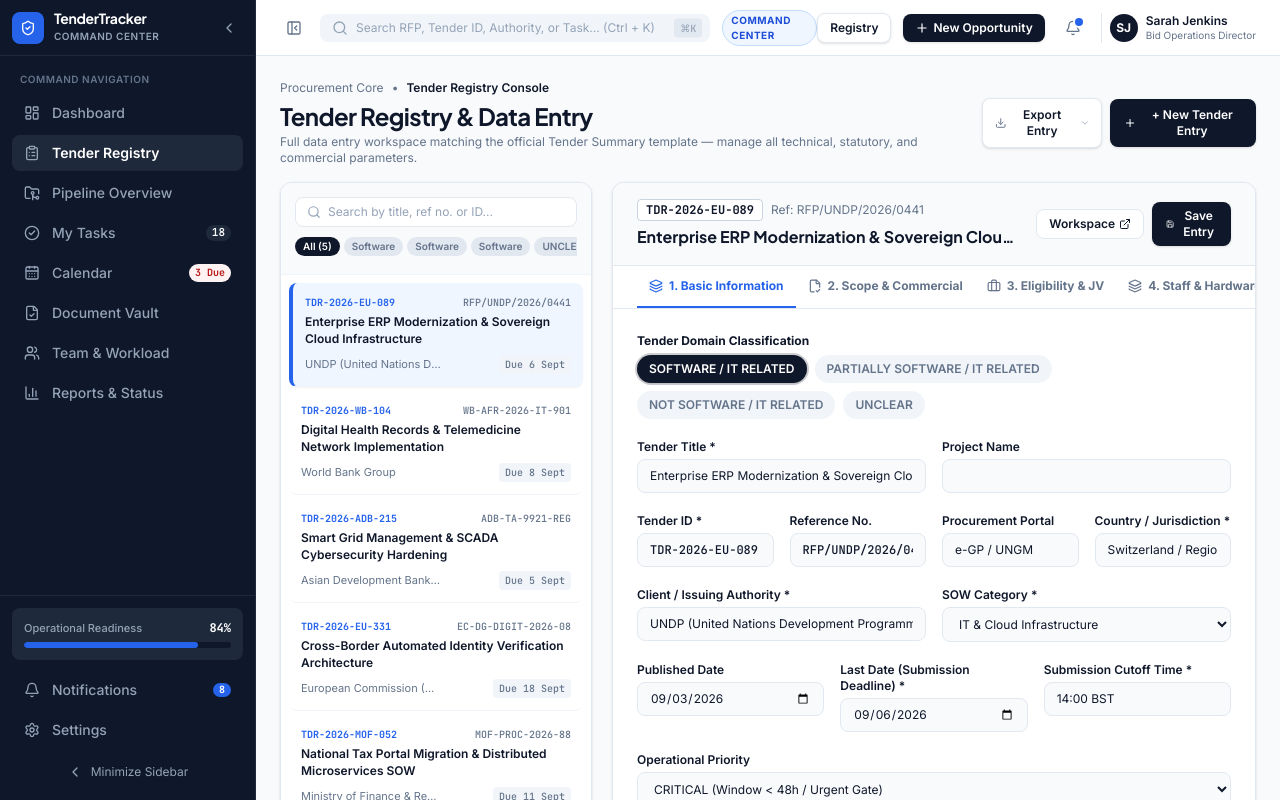
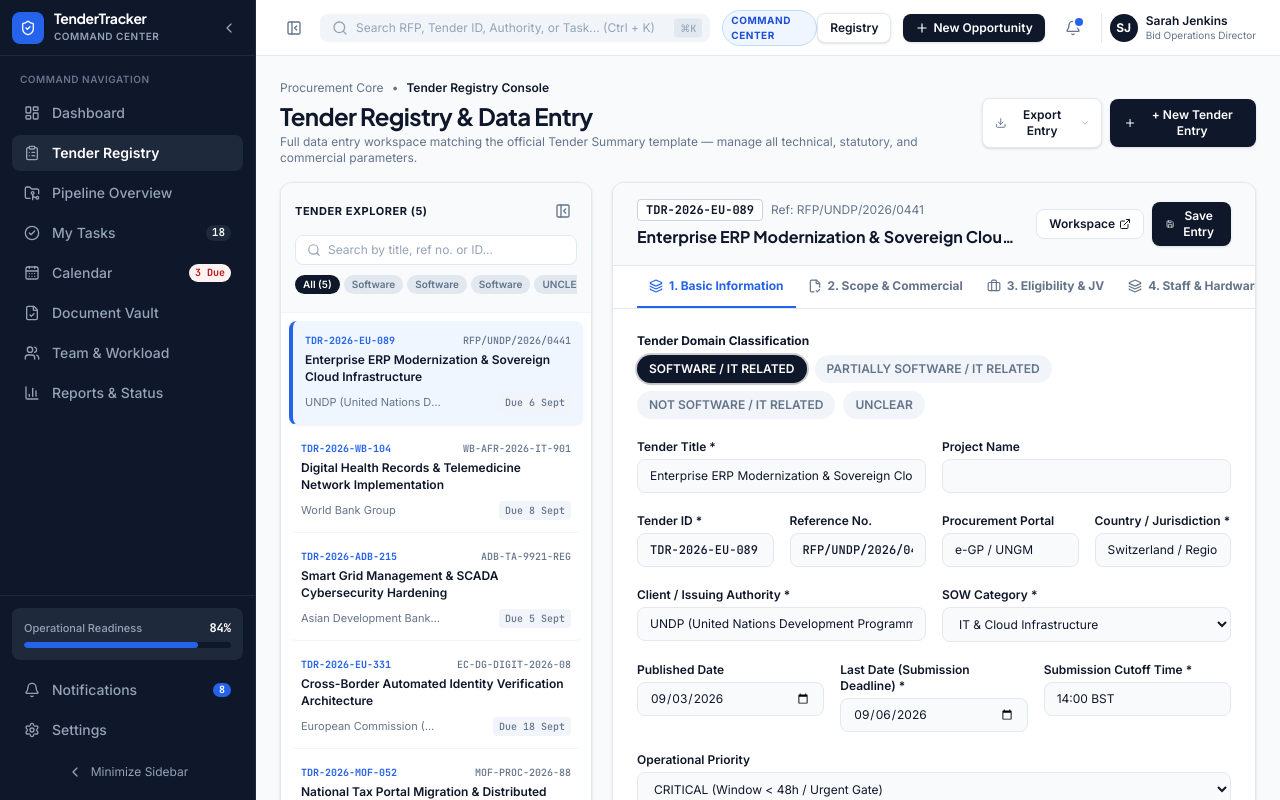
Before and after one commit to akib25889/Tender-tracker-v2, a React (Vite) app in the folder frontend/: page /registry in a window 1280 px wide. Shown: the top 800 px of the page. Built offline with nearby package versions, Linux system fonts and the light colour scheme.

Commit message:
feat(registry): add minimizer on Tender Registry search and list panel

```diff
--- a/frontend/src/pages/TenderRegistryPage.tsx
+++ b/frontend/src/pages/TenderRegistryPage.tsx
@@ -11,6 +11,8 @@ import {
   Briefcase,
   AlertTriangle,
   ExternalLink,
+  PanelLeftClose,
+  PanelLeftOpen,
 } from 'lucide-react';
 import { useTenders } from '../context/TenderContext';
 import {
@@ -43,6 +45,7 @@ export const TenderRegistryPage: React.FC = () => {
   >('BASIC');
 
   const [saveSuccess, setSaveSuccess] = useState(false);
+  const [isRailCollapsed, setIsRailCollapsed] = useState(false);
 
   // Form State initialized from currently selected tender
   const selectedTender =
@@ -557,10 +560,25 @@ export const TenderRegistryPage: React.FC = () => {
 
       {/* 2-Column Split Workspace (Rail + Editor) */}
       <div className="grid grid-cols-1 lg:grid-cols-12 gap-5 min-h-[750px]">
-        {/* Left List Rail (4 Cols) */}
-        <div className="lg:col-span-4 bg-white rounded-xl border border-[#E2E8F0] shadow-sm flex flex-col overflow-hidden">
-          {/* Rail Header & Search */}
+        {/* Left List Rail (Conditional Minimization) */}
+        {!isRailCollapsed && (
+          <div className="lg:col-span-4 bg-white rounded-xl border border-[#E2E8F0] shadow-sm flex flex-col overflow-hidden transition-all duration-300">
+            {/* Rail Header with Minimizer */}
             <div className="p-3.5 border-b border-[#F1F5F9] space-y-2.5 bg-[#F8FAFC]">
+              <div className="flex items-center justify-between gap-2">
+                <span className="text-[11px] font-bold text-[#0F172A] uppercase tracking-wider">
+                  Tender Explorer ({filteredTenders.length})
+                </span>
+                <button
+                  type="button"
+                  onClick={() => setIsRailCollapsed(true)}
+                  className="p-1.5 rounded-lg text-[#64748B] hover:text-[#0F172A] hover:bg-[#E2E8F0] transition-colors"
+                  title="Minimize search & list panel"
+                >
+                  <PanelLeftClose className="w-4 h-4" />
+                </button>
+              </div>
+
               <div className="relative">
                 <Search className="w-3.5 h-3.5 text-[#94A3B8] absolute left-3 top-1/2 -translate-y-1/2" />
                 <input
@@ -642,11 +660,29 @@ export const TenderRegistryPage: React.FC = () => {
             )}
           </div>
         </div>
+      )}
 
-        {/* Right Editor Panel (8 Cols) */}
-        <div className="lg:col-span-8 bg-white rounded-xl border border-[#E2E8F0] shadow-sm flex flex-col overflow-hidden">
+        {/* Right Editor Panel (8 or 12 Cols) */}
+        <div
+          className={`${
+            isRailCollapsed ? 'lg:col-span-12' : 'lg:col-span-8'
+          } bg-white rounded-xl border border-[#E2E8F0] shadow-sm flex flex-col overflow-hidden transition-all duration-300`}
+        >
           {/* Editor Header Bar */}
           <div className="px-6 py-4 border-b border-[#E2E8F0] bg-[#F8FAFC] flex flex-col sm:flex-row sm:items-center justify-between gap-3 shrink-0">
+            <div className="flex items-center gap-3">
+              {isRailCollapsed && (
+                <button
+                  type="button"
+                  onClick={() => setIsRailCollapsed(false)}
+                  className="flex items-center gap-1.5 px-2.5 py-1.5 bg-white border border-[#E2E8F0] hover:bg-[#F1F5F9] text-[#0F172A] rounded-lg text-xs font-semibold shadow-xs transition-colors"
+                  title="Expand search & list panel"
+                >
+                  <PanelLeftOpen className="w-4 h-4 text-[#2563EB]" />
+                  <span>Tender List ({filteredTenders.length})</span>
+                </button>
+              )}
+
               <div>
                 <div className="flex items-center gap-2">
                   <span className="font-mono text-xs font-bold text-[#0F172A] bg-white border border-[#CBD5E1] px-2 py-0.5 rounded">
@@ -659,6 +695,7 @@ export const TenderRegistryPage: React.FC = () => {
                 <h2 className="font-display text-base font-bold text-[#0F172A] mt-1 line-clamp-1">
                   {tenderTitle || 'Untitled Tender Entry'}
                 </h2>
+              </div>
             </div>
 
             <div className="flex items-center gap-2">
```
Also changed, not shown: 1 other file (tests, documents, lock files or other folders). Lines whose indentation alone changed are shown as unchanged.
